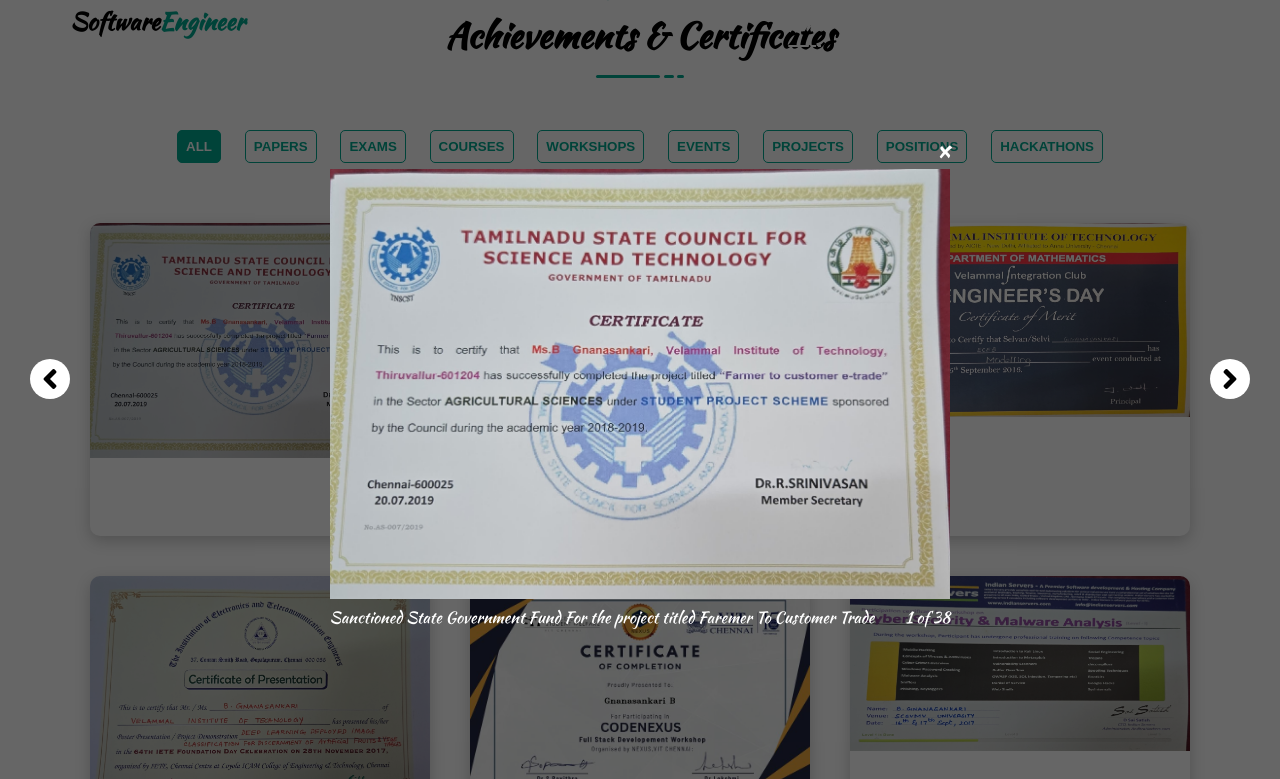
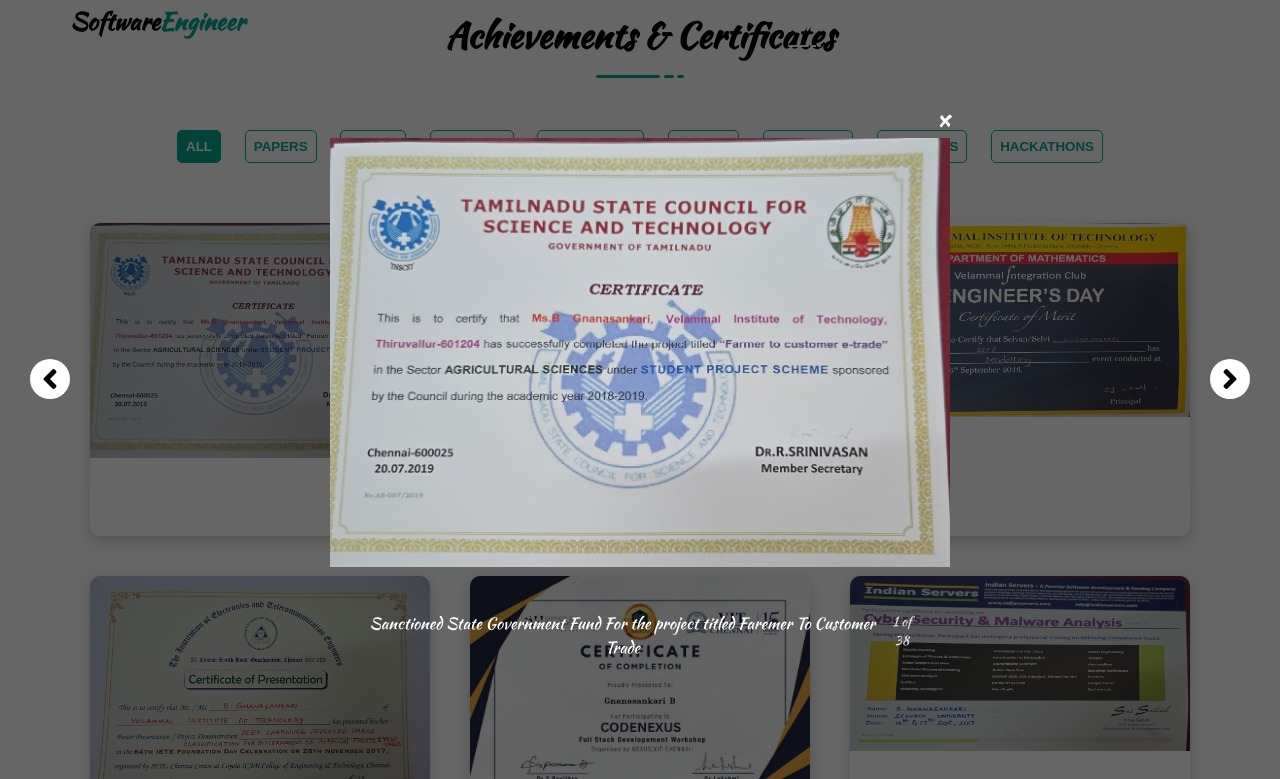
Before and after one commit to Gnanasankari/Portfolio, a plain HTML site: page index.html in a window 1280 px wide. Both pictures are taken after a click on the element 259 px from the left and 3028 px from the top of the page. Shown: the part 2649-3428 px from the top of the page. Drawn offline with Linux system fonts and the light colour scheme.

Commit message:
Changed the Lightbox and navigation

```diff
--- a/css/style.css
+++ b/css/style.css
@@ -1261,3 +1261,67 @@ footer .copyright-text
     flex: 1;
     cursor: pointer;
 }
+
+
+
+.lightbox-content {
+    display: flex;
+    flex-direction: column;
+    align-items: center;
+}
+
+.lightbox-img {
+    max-width: 100%;
+    height: auto;
+    display: block;
+}
+
+.lightbox-caption {
+    position: static;          /* 👈 IMPORTANT */
+    margin-top: 15px;          /* space below image */
+    text-align: center;
+    color: #fff;
+    max-width: 90%;
+}
+
+.caption-text {
+    font-size: 16px;
+    line-height: 1.4;
+}
+
+.caption-counter {
+    font-size: 13px;
+    opacity: 0.8;
+}
+
+.lightbox .lightbox-content{
+    display: flex;
+    flex-direction: column;
+    align-items: center;
+}
+
+.lightbox .lightbox-content .lightbox-img{
+    max-width: 100%;
+    max-height: 500px;
+    height: auto;
+    display: block;
+}
+
+.lightbox .lightbox-content .lightbox-caption{
+    position: static;
+    margin-top: 15px;
+    width: 100%;
+    text-align: center;
+    color: #fff;
+}
+
+.lightbox .lightbox-content .caption-text{
+    white-space: normal;
+    word-break: break-word;
+    line-height: 1.5;
+}
+
+.lightbox .lightbox-content .caption-counter{
+    font-size: 13px;
+    opacity: 0.8;
+}
--- a/index.html
+++ b/index.html
@@ -1104,7 +1104,7 @@ Resolution </h4>
       <div class="lightbox">
           <div class="lightbox-content">
               <div class="lightbox-close">&times;</div>
-              <img src="images/portfolio/portfolio-2.jpg" onclick="nextItem()" class="lightbox-img" alt="">
+              <img src="images/portfolio/data.jpeg" onclick="nextItem()" class="lightbox-img" alt="">
               <div class="lightbox-caption">
                   <div class="caption-text"></div>
                   <div class="caption-counter"></div>
```
